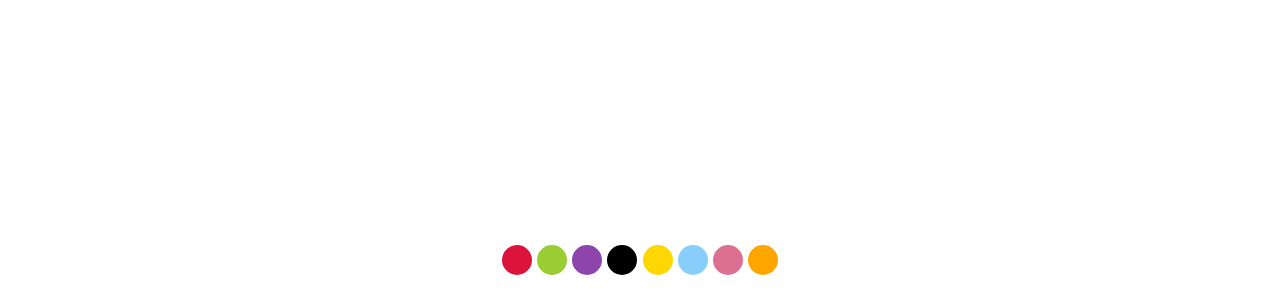
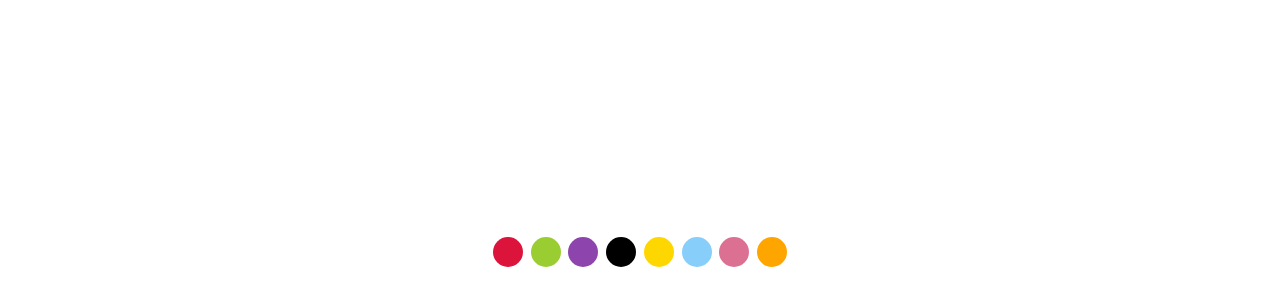
Before and after one commit to ArecaGilll/change-colors-with-local-storage, a plain HTML site: page change-colors-with-local-storage/index.html in a window 1280 px wide. Shown: the part 56-346 px from the top of the page. Drawn offline with Linux system fonts and the light colour scheme.

Commit message:
Update css.css

```diff
--- a/change-colors-with-local-storage/css.css
+++ b/change-colors-with-local-storage/css.css
@@ -4,7 +4,7 @@
     padding: 0;
 }
 body{
-    font-size: 21px;
+    font-size: 31px;
     display: flex;
     justify-content: center;
     align-items: center;
```
